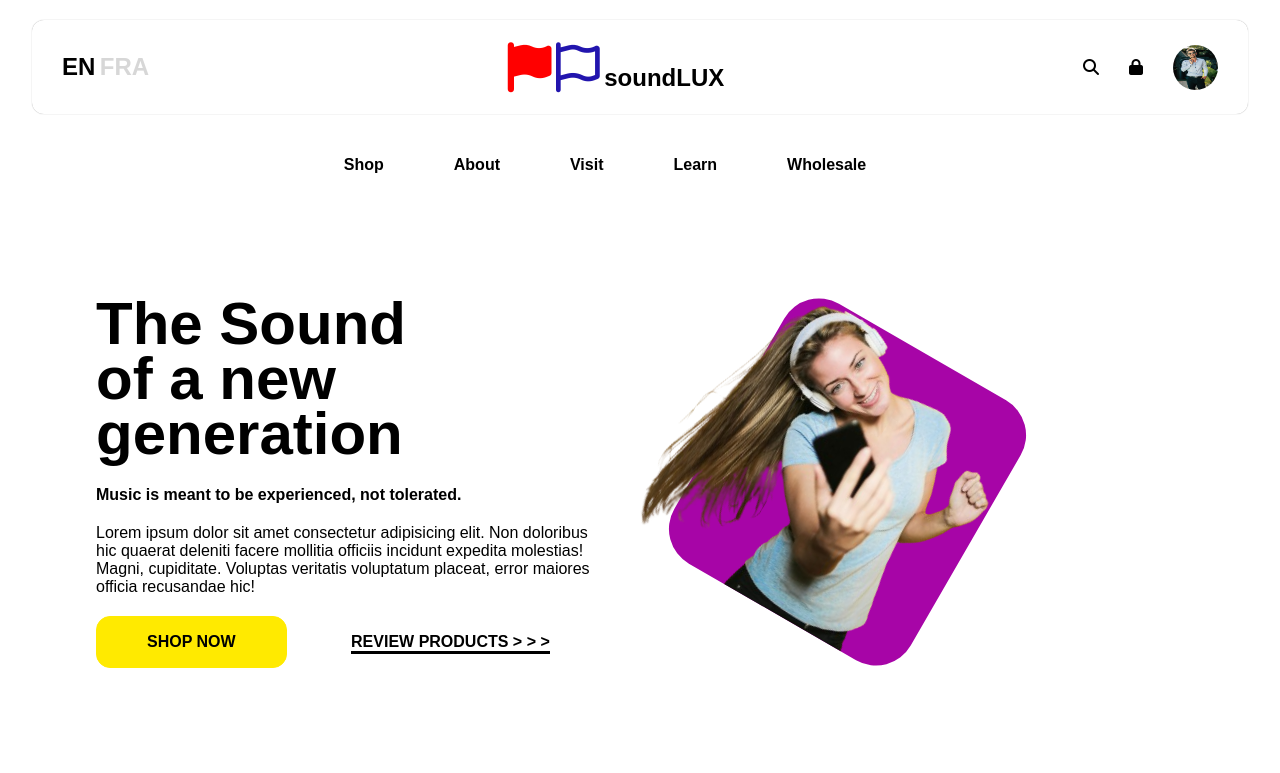
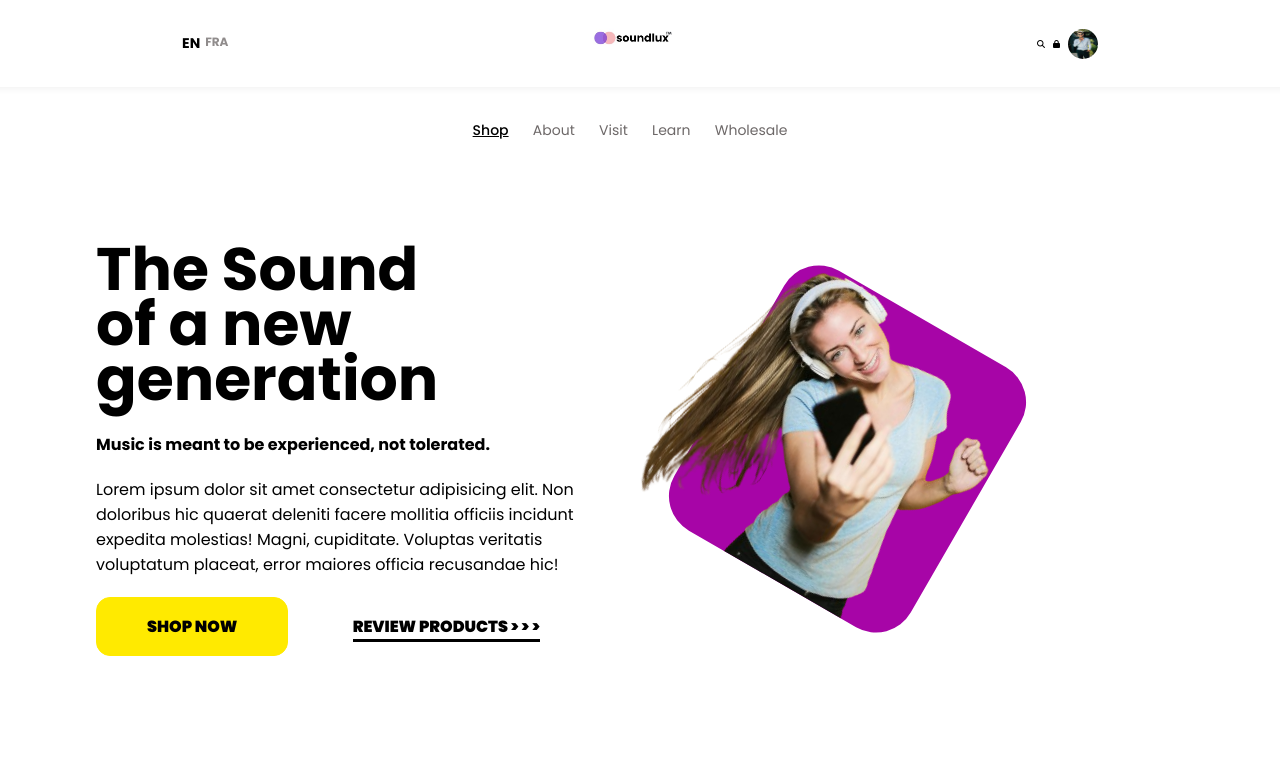
Before and after one commit to EL-ILUMINADO/new-generation-website-remake, a plain HTML site: page index.html in a window 1280 px wide. Shown: the top 773 px of the page. Drawn offline with Linux system fonts and the light colour scheme.

```diff
--- a/index.html
+++ b/index.html
@@ -6,21 +6,23 @@
   <title>New Generation sound</title>
   <link rel="stylesheet" href="style.css">
   <script src="https://kit.fontawesome.com/ebce470d19.js" crossorigin="anonymous"></script>
+  <link rel="preconnect" href="https://fonts.googleapis.com">
+<link rel="preconnect" href="https://fonts.gstatic.com" crossorigin>
+<link href="https://fonts.googleapis.com/css2?family=Lato:ital,wght@0,100;0,300;0,400;0,700;0,900;1,100;1,300;1,400;1,700;1,900&family=Poppins:ital,wght@0,100;0,200;0,300;0,400;0,500;0,600;0,700;0,800;0,900;1,100;1,200;1,300;1,400;1,500;1,600;1,700;1,800;1,900&display=swap" rel="stylesheet">
 </head>
 <body>
   <!--FIRST NAVBAR-->
   <nav class="first-navbar">
     <div class="first-navbar-lang">
-      <h1 style="display: inline-block;">EN</h1>    <h2 id="first-navbar-h2" style="display: inline-block;">FRA</h2>
+      <h1 id="first-navbar-h1">EN</h1>
+      <h1 id="first-navbar-h2">FRA</h1>
     </div>
     <div id="first-navbar-logo">
-      <i class="fa-solid fa-flag" id="flag"></i>
-      <i class="fa-regular fa-flag" id="flag-2"></i>
-      <h1 style="display: inline-block;">soundLUX</h1>
+      <img src="images/WhatsApp Image 2024-08-12 at 10.56.05.jpeg" id="navbar-logo">
     </div>
     <div id="first-navbar-image">
-      <i class="fa-solid fa-magnifying-glass" style="margin-right: 30px;"></i>
-      <i class="fa-solid fa-lock" style="margin-right: 30px;"></i>
+      <i class="fa-solid fa-magnifying-glass" style="margin-right: 8px; font-size: 8px;"></i>
+      <i class="fa-solid fa-lock" style="margin-right: 8px; font-size: 8px;"></i>
       <img src="images/pexels-chloekalaartist-1043474.jpg" id="img-1">
     </div>
   </nav>
@@ -28,15 +30,13 @@
   <!--SECOND NAVBAR-->
 
   <nav class="second-navbar">
-    <div id="second-navbar-div">
       <ul>
-        <li><a href="#shop-sect">Shop</a></li>
-        <li><a href="#">About</a></li>
-        <li><a href="#">Visit</a></li>
-        <li><a href="#">Learn</a></li>
-        <li><a href="#">Wholesale</a></li>
+        <li id="li-one"><a href="#shop-sect">Shop</a></li>
+        <li class="li-list-link"><a href="#">About</a></li>
+        <li class="li-list-link"><a href="#">Visit</a></li>
+        <li class="li-list-link"><a href="#">Learn</a></li>
+        <li class="li-list-link"><a href="#">Wholesale</a></li>
       </ul>
-    </div>
   </nav>
 
   <!--1ST SECTION-->
--- a/style.css
+++ b/style.css
@@ -8,112 +8,81 @@
   margin: 0;
   padding: 0;
   font-family: 'poppins', sans-serif;
-  padding-bottom: 200px;
 }
+
+/* first navbar */
 
 .first-navbar {
   display: flex;
-  width: 95%;
-  justify-content: space-between;
-  box-shadow: 0 0 1px #9c9c9c;
-  text-align: center;
+  justify-content: space-around;
   align-items: center;
-  padding-top: 22px;
-  padding-bottom: 22px;
-  padding-right: 30px;
-  padding-left: 30px;
-  margin-top: 20px;
-  margin-left: auto;
-  margin-right: auto;
-  outline: 0;
-  border: 0;
-  border-radius: 12px;
-}
-
-#img-1 {
-  width: 45px;
-  height: 45px;
-  border-radius: 50%;
+  box-shadow: -7px -28px 9px 27px #e6e6e6;
 }
 
 .first-navbar-lang {
-  cursor: pointer;
+  display: flex;
+  justify-content: center;
 }
 
-.first-navbar-logo {
-  display: flex;
-  justify-content: space-between;
-  align-items: center;
-  text-align: center;
+#first-navbar-h1 {
+  display: inline-block;
+  margin-right: 5px;
+  font-size: 14px;
 }
 
-#flag {
-  font-size: 50px;
-  color: red;
-  margin-right: 0;
-}
-
-#flag-2 {
-  font-size: 50px;
-  color: rgb(34, 21, 174);
-  margin-left: 0;
+#first-navbar-h2 {
+  display: inline-block;
+  font-size: 12px;
+  color: #908c8c;
 }
 
 #first-navbar-image {
   display: flex;
+  justify-content: center;
   align-items: center;
-  text-align: center;
   cursor: pointer;
 }
 
-#first-navbar-h2 {
-  color: #9c9c9c;
-  opacity: 0.4;
+#img-1 {
+  width: 30px;
+  height: 30px;
+  border-radius: 50%;
+}
+
+#navbar-logo {
+  width: 80px;
+  margin: 0;
 }
 
 /* second navbar */
 
-.second-navbar ul {
+.second-navbar {
   display: flex;
-  width: 95%;
-  justify-content: space-between;
-  text-align: center;
-  align-items: center;
-  padding-top: 22px;
-  padding-bottom: 22px;
-  padding-right: 30px;
-  padding-left: 30px;
-  margin-top: 20px;
-  margin-left: auto;
-  margin-right: auto;
-  outline: 0;
-  border: 0;
+  justify-content: center;
+  margin-top: 30px;
 }
 
-#second-navbar-div ul {
-  display: flex;
-  text-align: center;
-  margin-right: auto;
-  margin-left: auto;
-  align-items: center;
-  justify-content: center;
+.second-navbar li {
+  display: inline-block;
+  margin-right: 20px;
 }
 
-#second-navbar-div ul li {
-  margin-top: 0;
-  margin-bottom: 0;
-  margin-right: 70px;
-  list-style: none;
-  font-weight: 700;
+.second-navbar li a {
+  text-decoration: none;
+  color: rgb(109, 104, 104);
+  font-size: 14px;
 }
 
-#second-navbar-div ul li a {
-  text-decoration: none;
+.li-list-link a:hover {
+  text-decoration: underline;
   color: #000;
+  font-weight: 500;
 }
 
-#second-navbar-div ul li a:hover {
+#li-one a {
   text-decoration: underline;
+  color: black;
+  font-weight: 500;
 }
 
 /* first section */
```
Also changed, not shown: images/WhatsApp Image 2024-08-12 at 10.56.05.jpeg (added).
